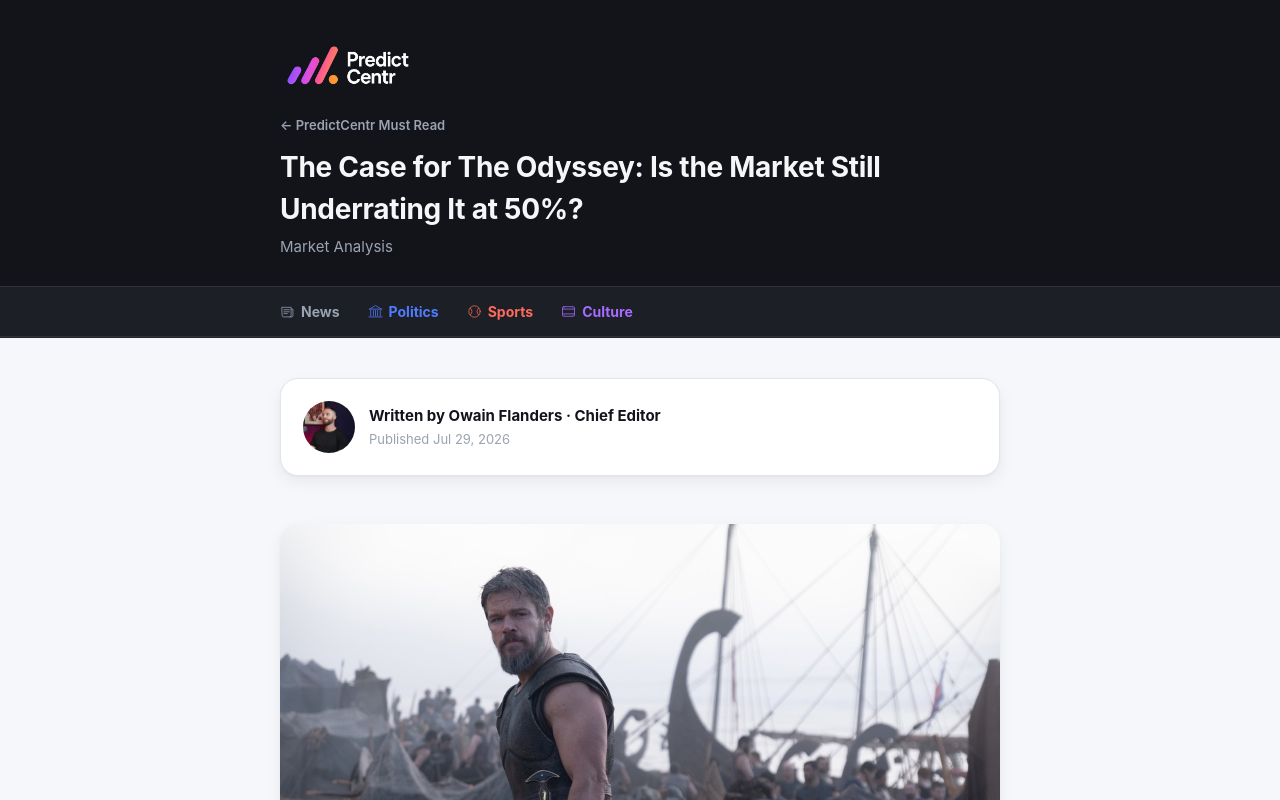
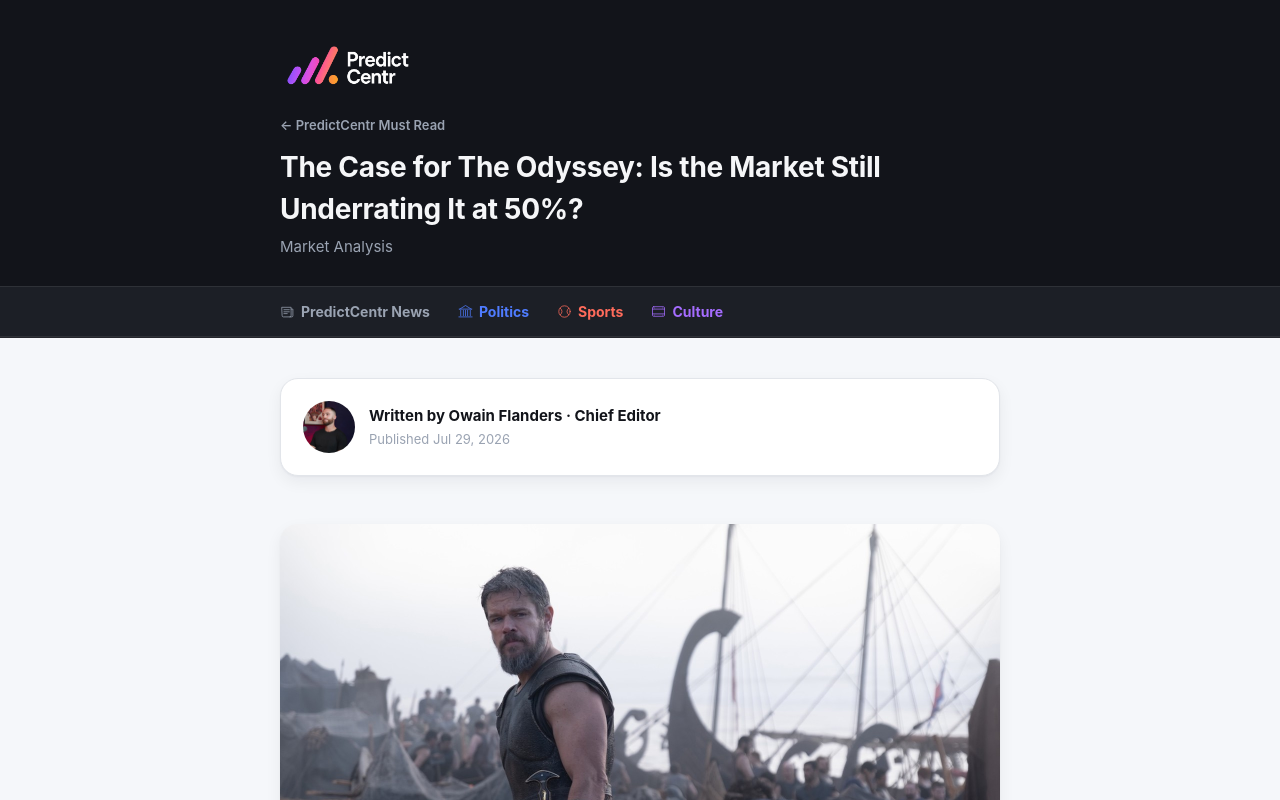
Before and after one commit to predictfiles/PredictCentr, a Next.js app: page /must-read/the-case-for-the-odyssey in a window 1280 px wide. Shown: the top 800 px of the page. Built offline with nearby package versions, Linux system fonts and the light colour scheme.

Commit message:
Rename News nav link to PredictCentr News

```diff
--- a/components/CategoryNav.tsx
+++ b/components/CategoryNav.tsx
@@ -25,7 +25,7 @@ export function CategoryNav({ wide = false }: { wide?: boolean }) {
       <div className={`category-bar-inner${wide ? " category-bar-inner-wide" : ""}`}>
         <Link href="/news/" className="category-bar-link category-bar-link-news">
           <NewsIcon className="category-bar-icon" />
-          News
+          PredictCentr News
         </Link>
         {CATEGORY_ORDER.map((category) => (
           <Link
```
